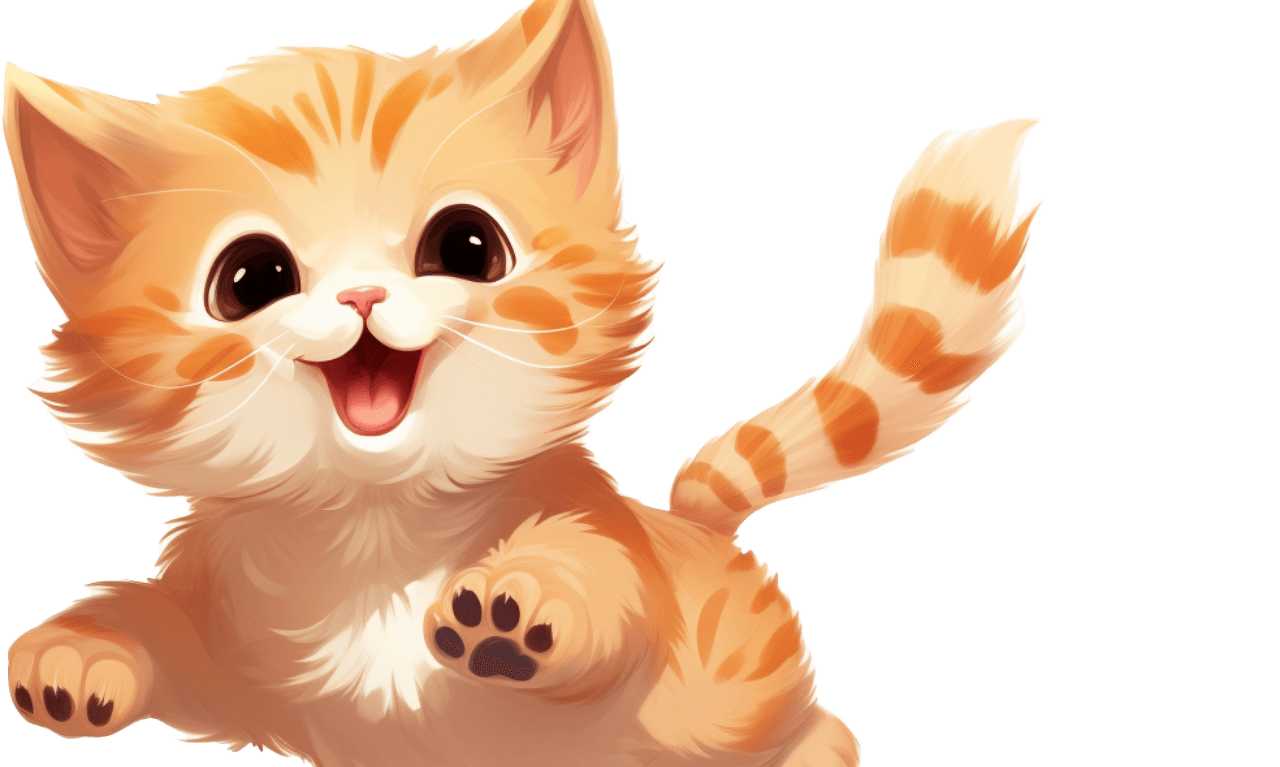
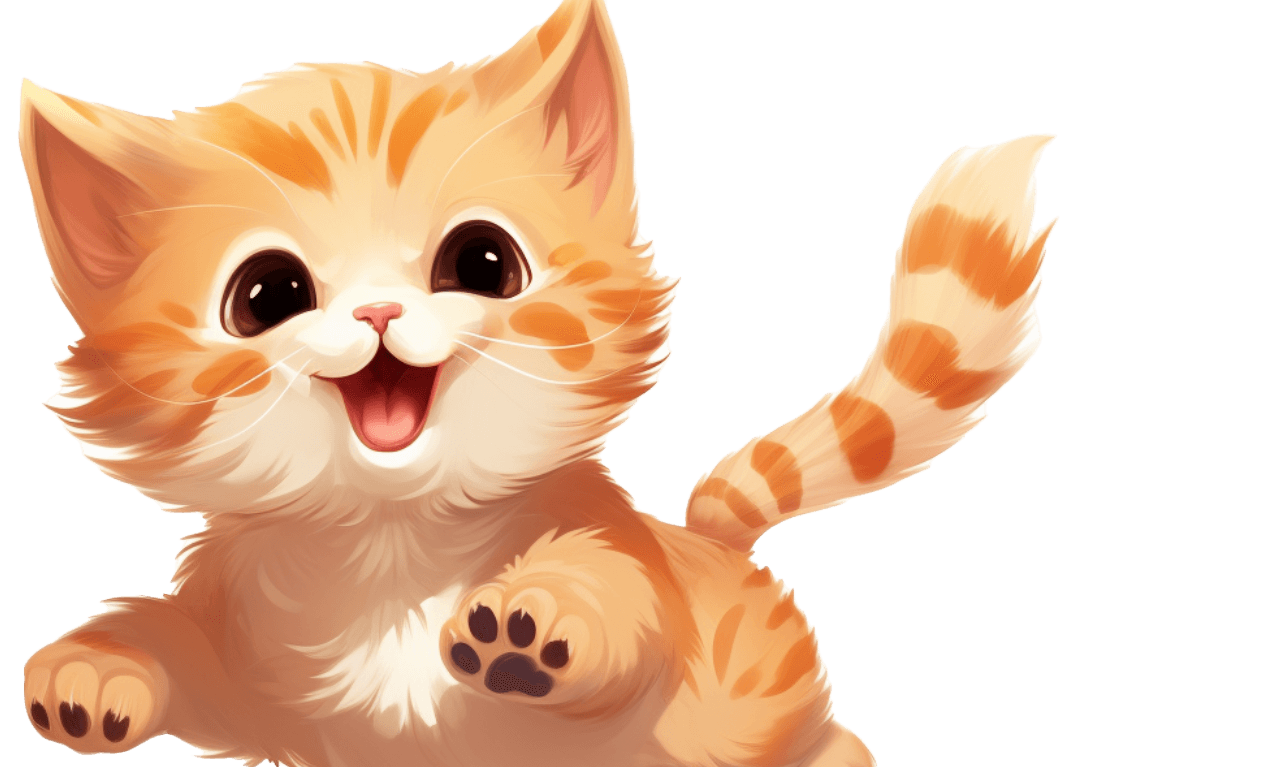
Before and after one commit to anirudha-8/kitty-food-landing-page, a plain HTML site: page index.html in a window 1280 px wide. Shown: the part 334-1101 px from the top of the page. Drawn offline with Linux system fonts and the light colour scheme.

Commit message:
adjust base styling

```diff
--- a/src/main.css
+++ b/src/main.css
@@ -23,3 +23,7 @@
 .hide-mobile {
 	display: none;
 }
+
+.wrapper {
+	padding: 1em;
+}
```
